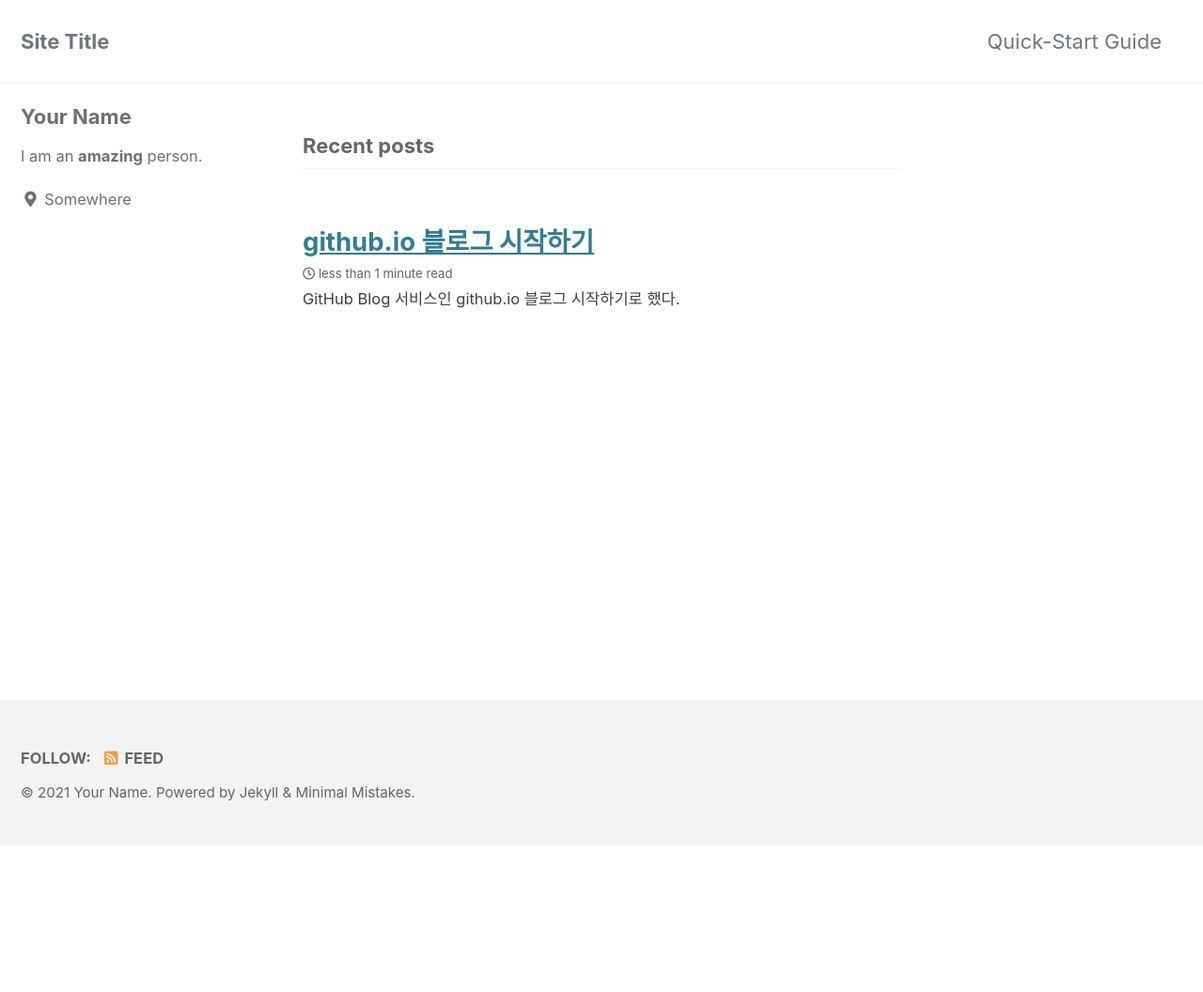
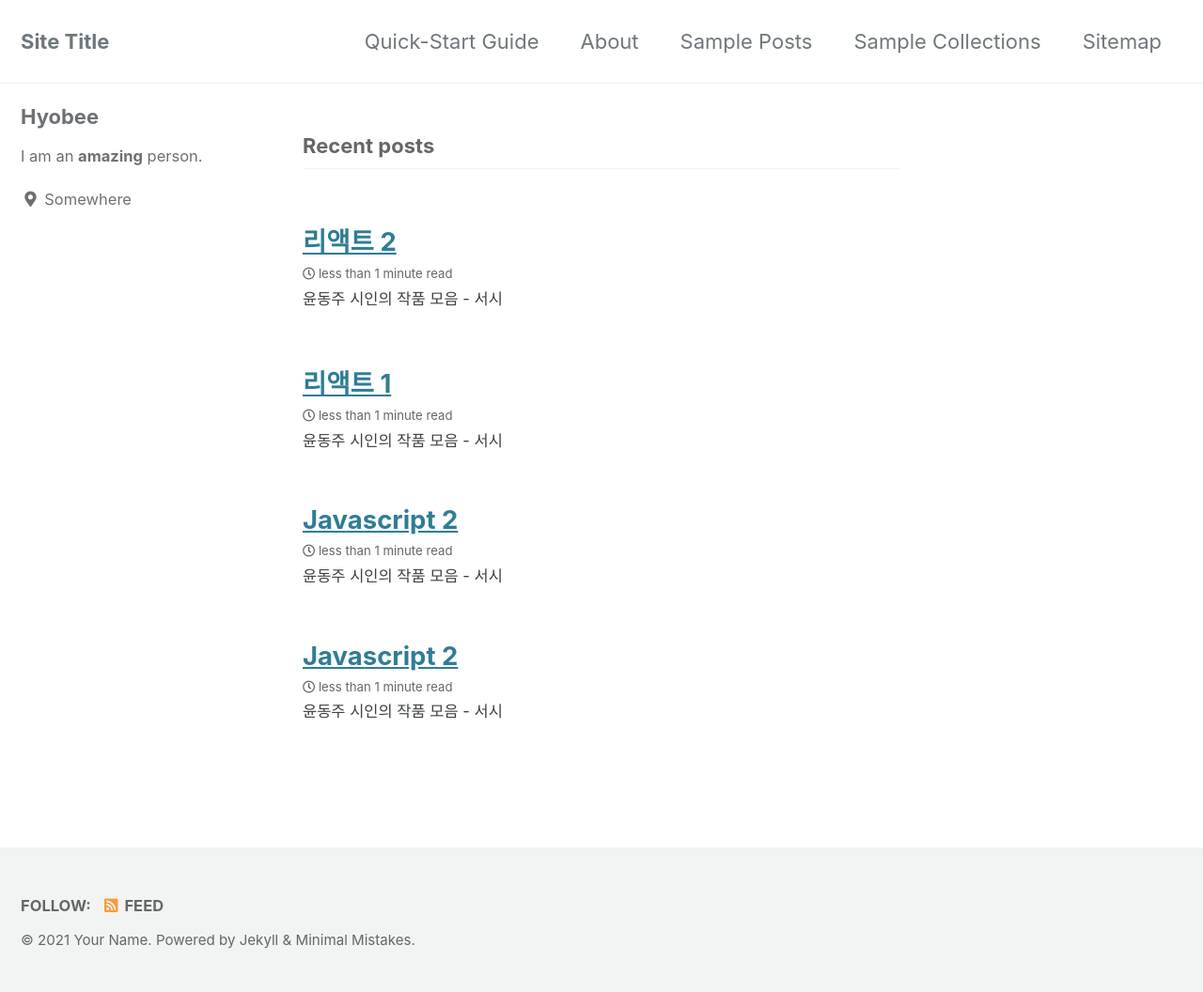
Before and after one commit to Hyobee/Hyobee.github.io, a Jekyll site: the page built from index.html, in a window 1280 px wide. Shown: the whole page at 94% size. Built offline with Jekyll 4.4.1, drawn with Linux system fonts in a browser that asks for light colours; cached includes are drawn as plain includes; the list of posts is cut into pages by our own code; before the commit the page ends 900 px from its top, so only the background shows below that.

Commit message:
카테고리 설정 중

```diff
--- a/_config.yml
+++ b/_config.yml
@@ -102,30 +102,30 @@
 
 # Site Author
 author:
-  name             : "Your Name"
+  name             : "Hyobee"
   avatar           : # path of avatar image, e.g. "/assets/images/bio-photo.jpg"
   bio              : "I am an **amazing** person."
   location         : "Somewhere"
   email            :
   links:
-    - label: "Email"
-      icon: "fas fa-fw fa-envelope-square"
-      # url: "mailto:your.name@email.com"
+    # - label: "Email"
+    #   icon: "fas fa-fw fa-envelope-square"
+    #   # url: "mailto:your.name@email.com"
     - label: "Website"
       icon: "fas fa-fw fa-link"
       # url: "https://your-website.com"
-    - label: "Twitter"
-      icon: "fab fa-fw fa-twitter-square"
-      # url: "https://twitter.com/"
-    - label: "Facebook"
-      icon: "fab fa-fw fa-facebook-square"
-      # url: "https://facebook.com/"
-    - label: "GitHub"
-      icon: "fab fa-fw fa-github"
-      # url: "https://github.com/"
-    - label: "Instagram"
-      icon: "fab fa-fw fa-instagram"
-      # url: "https://instagram.com/"
+    # - label: "Twitter"
+    #   icon: "fab fa-fw fa-twitter-square"
+    #   # url: "https://twitter.com/"
+    # - label: "Facebook"
+    #   icon: "fab fa-fw fa-facebook-square"
+    #   # url: "https://facebook.com/"
+    # - label: "GitHub"
+    #   icon: "fab fa-fw fa-github"
+    #   # url: "https://github.com/"
+    # - label: "Instagram"
+    #   icon: "fab fa-fw fa-instagram"
+    #   # url: "https://instagram.com/"
 
 # Site Footer
 footer:
@@ -248,12 +248,12 @@
 #  - <base_path>/tags/my-awesome-tag/index.html ~> path: /tags/
 #  - <base_path>/categories/my-awesome-category/index.html ~> path: /categories/
 #  - <base_path>/my-awesome-category/index.html ~> path: /
-category_archive:
-  type: liquid
-  path: /categories/
-tag_archive:
-  type: liquid
-  path: /tags/
+# category_archive:
+#   type: liquid
+#   path: /categories/
+# tag_archive:
+#   type: liquid
+#   path: /tags/
 # https://github.com/jekyll/jekyll-archives
 # jekyll-archives:
 #   enabled:
--- /dev/null
+++ b/_posts/2021-11-22-Javascript-01.md
@@ -0,0 +1,22 @@
+---
+title:  "Javascript 2"
+excerpt: "윤동주 시인의 작품 모음 - 서시"
+
+categories:
+  - React
+tags:
+  - 서시
+  - 윤동주
+  - 시
+last_modified_at: 2019-04-13T08:06:00-05:00
+---
+
+GitHub Blog 서비스인 github.io 블로그 시작하기로 했다.
+GitHub Blog 서비스의 이름은 Pages이다.
+
+Pages가 다른 블로그 플랫폼 보다 편한 것 같아서 마음에 든다.
+다른 사람들도 같이 많이 사용했으면 좋겠다는 생각이 든다.
+
+YFM에서 정의한 제목을 이중 괄호 구문으로 본문에 추가할 수 있다.
+이 글의 제목은 {{ page.title }}이고
+마지막으로 수정된 시간은 {{ page.last_modified_at }}이다.
--- /dev/null
+++ b/_posts/2021-11-22-Javascript-02.md
@@ -0,0 +1,22 @@
+---
+title:  "Javascript 2"
+excerpt: "윤동주 시인의 작품 모음 - 서시"
+
+categories:
+  - React
+tags:
+  - 서시
+  - 윤동주
+  - 시
+last_modified_at: 2019-04-13T08:06:00-05:00
+---
+
+GitHub Blog 서비스인 github.io 블로그 시작하기로 했다.
+GitHub Blog 서비스의 이름은 Pages이다.
+
+Pages가 다른 블로그 플랫폼 보다 편한 것 같아서 마음에 든다.
+다른 사람들도 같이 많이 사용했으면 좋겠다는 생각이 든다.
+
+YFM에서 정의한 제목을 이중 괄호 구문으로 본문에 추가할 수 있다.
+이 글의 제목은 {{ page.title }}이고
+마지막으로 수정된 시간은 {{ page.last_modified_at }}이다.
--- /dev/null
+++ b/_posts/2021-11-22-React-01.md
@@ -0,0 +1,22 @@
+---
+title:  "리액트 1"
+excerpt: "윤동주 시인의 작품 모음 - 서시"
+
+categories:
+  - React
+tags:
+  - 서시
+  - 윤동주
+  - 시
+last_modified_at: 2019-04-13T08:06:00-05:00
+---
+
+GitHub Blog 서비스인 github.io 블로그 시작하기로 했다.
+GitHub Blog 서비스의 이름은 Pages이다.
+
+Pages가 다른 블로그 플랫폼 보다 편한 것 같아서 마음에 든다.
+다른 사람들도 같이 많이 사용했으면 좋겠다는 생각이 든다.
+
+YFM에서 정의한 제목을 이중 괄호 구문으로 본문에 추가할 수 있다.
+이 글의 제목은 {{ page.title }}이고
+마지막으로 수정된 시간은 {{ page.last_modified_at }}이다.
--- a/_posts/2021-11-22-test.md
+++ b/_posts/2021-11-22-React-02.md
@@ -1,11 +1,13 @@
 ---
-title:  "github.io 블로그 시작하기"
-excerpt: "GitHub Blog 서비스인 github.io 블로그 시작하기로 했다."
+title:  "리액트 2"
+excerpt: "윤동주 시인의 작품 모음 - 서시"
 
 categories:
-  - Blog
+  - React
 tags:
-  - Blog
+  - 서시
+  - 윤동주
+  - 시
 last_modified_at: 2019-04-13T08:06:00-05:00
 ---
 
```
Also changed, not shown: _data/navigation.yml (+8 -8 lines).
